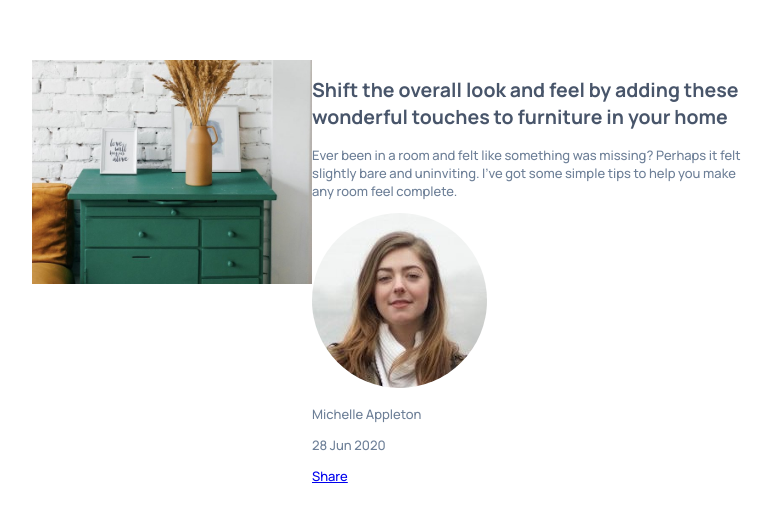
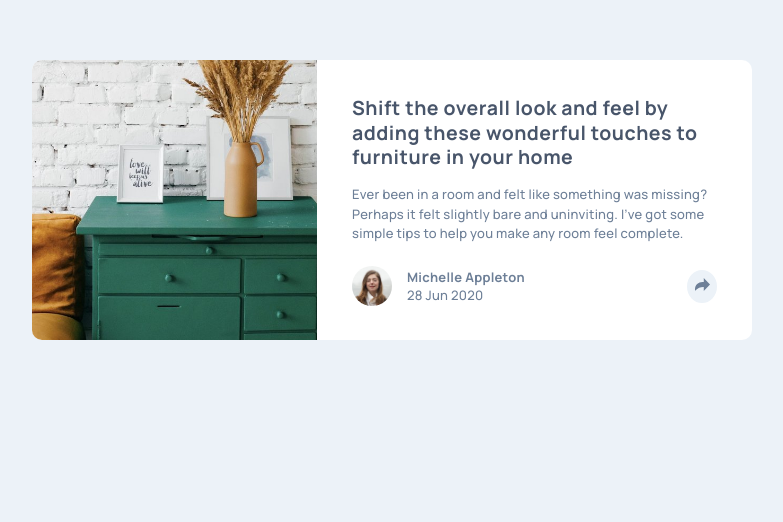
Before and after one commit to annagracka/article-preview-component, a website: page index.html in a window 1280 px wide. Shown: the part 200-722 px from the top of the page, without its empty margins (248-1031 px from the left). Drawn offline with Linux system fonts and the light colour scheme.

Commit message:
style: finish desktop layout

```diff
--- a/index.html
+++ b/index.html
@@ -28,14 +28,20 @@
         to help you make any room feel complete.
         </p>
       </div>
-      <div class="box__author">
-        <img class="box__author--photo" src="./images/avatar-michelle.jpg" alt="avatar">
-        <div class="box__author--info">
-          <p class="author__info--name">Michelle Appleton</p>
-          <p class="author__info--date"> 28 Jun 2020</p>
-          <a class="box__share-button" href="#">Share</a>
+      <section class="box__author">
+        <div class="author">
+          <img class="author__photo" src="./images/avatar-michelle.jpg" alt="avatar">
+          <span class="author__info">
+            <p><strong>Michelle Appleton</strong></p>
+            <p>28 Jun 2020</p>
+          </span>
         </div>
-      </div>
+        <div class="box__share-button">
+          <a class="share-button" href="#">
+            <img src="./images/icon-share.svg" alt="share icon">
+          </a>
+        </div>
+      </section>
     </section>
   </main>
 
--- a/src/scss/fonts.scss
+++ b/src/scss/fonts.scss
@@ -4,9 +4,13 @@
 h1 {
     color: $very-dark-grayish-blue;
     font-weight: 700;
+    letter-spacing: 0.5px;
+    line-height: 1.25;
 }
 
 p {
     color: $desaturated-dark-blue;
     font-weight: 500;
+    line-height: 1.5;
+    letter-spacing: 0.25px;
 }
--- a/src/scss/styles.scss
+++ b/src/scss/styles.scss
@@ -8,6 +8,7 @@ body {
     margin: 0;
     height: 100vh;
     box-sizing: border-box;
+    background-color: $light-grayish-blue;
 }
 
 .box {
@@ -18,39 +19,26 @@ body {
     display: flex;
     width: 720px;
     height: 280px;
+    background-color: #FFFFFF;
+    border-radius: 10px;
+    overflow: hidden;
 
     &__photo {
-        width: 280px;
-        height: auto;
+        width: 285px;
+        height: 280px;
     }
 
     &__text {
-
-    }
-
-    &__title {
-
-    }
-
-    &__description {
+        padding: 20px 35px 35px 35px;
 
     }
 
     &__author {
-
-
-        &--photo {
-            border-radius: 50%;
-            overflow: hidden;
-        }
-
-        &--name {
-
-        }
-
-        &--date {
-
-        }
+        display: flex;
+        padding-top: 5px;
+        align-items: center;
+        justify-content: space-between;
+        width: 100%;
     }
 
     &__share-button {
@@ -58,7 +46,40 @@ body {
     }
 }
 
+.author {
+    display: flex;
+    align-items: center;
+
+    &__photo {
+        border-radius: 50%;
+        width: 40px;
+        height: 40px;
+        overflow: hidden;
+        margin-right: 15px;
+    }
+
+    &__info {
+        & p {
+            line-height: 5px;
+        }
+// nie dziala
+        &:first-child {
+            color: $very-dark-grayish-blue;
+        }
+    }
+}
+
+
+
 .photo {
     width: inherit;
-    height: auto;
+    height: inherit;
+    object-fit: cover;
+    object-position: 0;
 }
+
+.share-button {
+    background-color: $light-grayish-blue;
+    border-radius: 50%;
+    padding: 7.5px;
+}
```
Also changed, not shown: src/scss/colors.scss (line endings or trailing spaces), src/scss/fonts.css, src/scss/styles.css.
